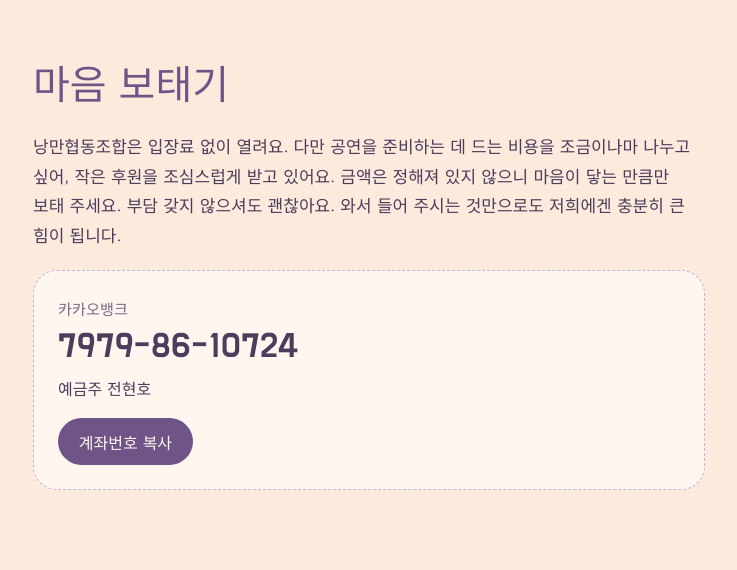
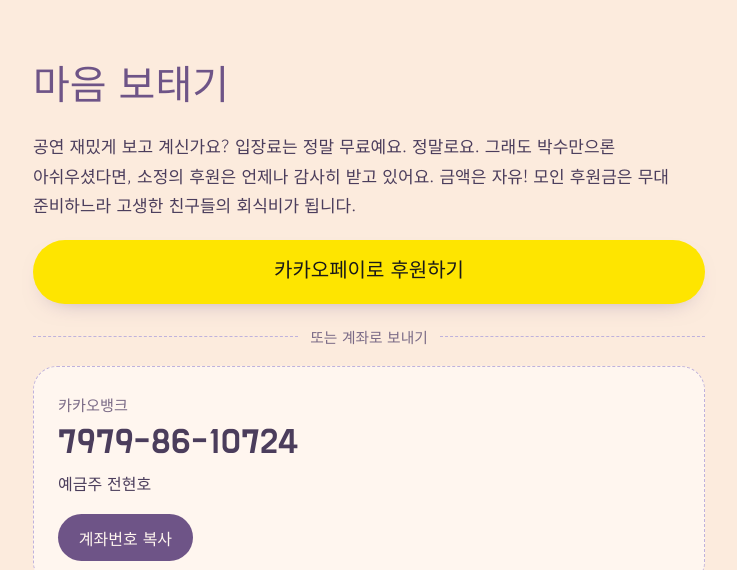
Before and after one commit to khyup0629/band-concert-2026, a plain HTML site: page index.html in a window 1280 px wide. Shown: the part 4280-4850 px from the top of the page, without its empty margins (271-1008 px from the left). Drawn offline with Linux system fonts and the light colour scheme.

Commit message:
Add files via upload

```diff
--- a/index.html
+++ b/index.html
@@ -335,6 +335,26 @@
 
   /* 후원 */
   .support-text { margin: 0 0 1.25rem; }
+  .kakaopay-btn {
+    display: flex; justify-content: center; align-items: center;
+    width: 100%;
+    padding: .9rem 1rem;
+    margin-bottom: 1.25rem;
+    border-radius: 999px;
+    background: #FEE500;
+    color: #191919;
+    font-family: var(--display);
+    font-size: 1.25rem;
+    text-decoration: none;
+    box-shadow: 0 10px 24px -16px rgba(110, 84, 135, .6);
+  }
+  .kakaopay-btn:hover { background: #F5DC00; }
+  .or {
+    display: flex; align-items: center; gap: .75rem;
+    margin: 0 0 1rem;
+    color: var(--ink-soft); font-size: .92rem;
+  }
+  .or::before, .or::after { content: ""; flex: 1; border-top: 1px dashed var(--lavender); }
   .account {
     position: relative;
     padding: 1.4rem 1.5rem 1.5rem;
@@ -555,10 +575,12 @@
     <div class="wrap">
       <h2 id="support-h">마음 보태기</h2>
       <p class="support-text">
-        낭만협동조합은 입장료 없이 열려요. 다만 공연을 준비하는 데 드는 비용을 조금이나마 나누고 싶어,
-        작은 후원을 조심스럽게 받고 있어요. 금액은 정해져 있지 않으니 마음이 닿는 만큼만 보태 주세요. 부담 갖지 않으셔도 괜찮아요.
-        와서 들어 주시는 것만으로도 저희에겐 충분히 큰 힘이 됩니다.
+        공연 재밌게 보고 계신가요? 입장료는 정말 무료예요. 정말로요.
+        그래도 박수만으론 아쉬우셨다면, 소정의 후원은 언제나 감사히 받고 있어요.
+        금액은 자유! 모인 후원금은 무대 준비하느라 고생한 친구들의 회식비가 됩니다.
       </p>
+      <a class="kakaopay-btn" href="https://qr.kakaopay.com/Ej8W2sIL0" target="_blank" rel="noopener">카카오페이로 후원하기</a>
+      <p class="or">또는 계좌로 보내기</p>
       <div class="account">
         <span class="bank">카카오뱅크</span>
         <span class="number" id="account-number">7979-86-10724</span>
```
